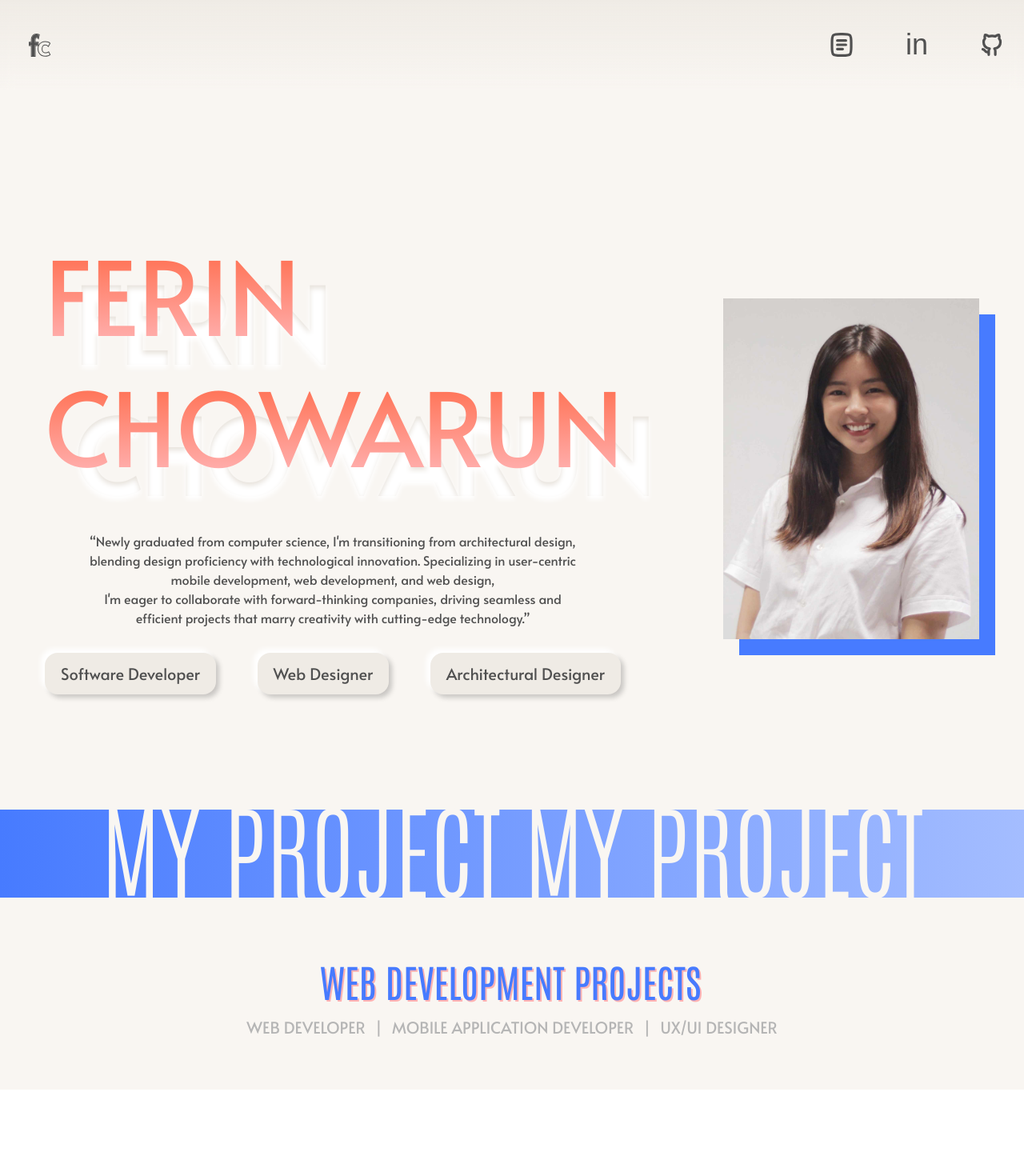
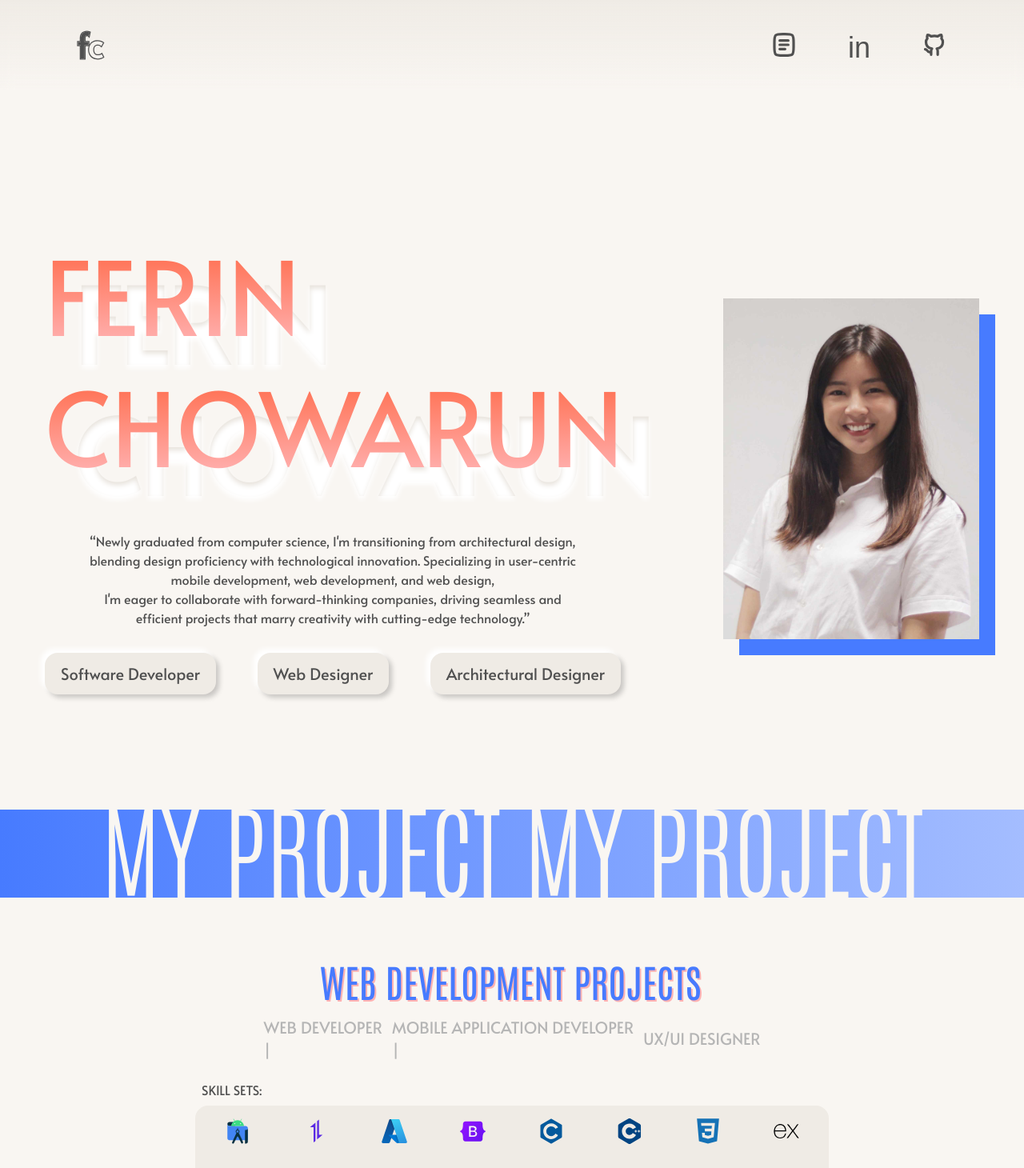
Before and after one commit to nrrri/ferin-portfolio, a React (Vite) app: page / in a window 1280 px wide. Shown: the top 1460 px of the page at 80% size. Before the commit the page ends 1362 px from the top, so only its background shows below. Built offline with nearby package versions, Linux system fonts and the light colour scheme; a web font is replaced by a local one.

Commit message:
fix: navbar text

```diff
--- a/src/App.tsx
+++ b/src/App.tsx
@@ -7,14 +7,12 @@ function App() {
 
   return (
     <div className='flex flex-col bg-bgday100 text-grey400 h-full pb-12'>
-    {/* <div className='bg-bgday100 text-grey400 w-screen'> */}
         <NavBar />
 
         <Cover />
         <Banner text='My Project '/>
         <WebDevProject />
 
-    {/* </div> */}
     </div>
   )
 }
--- a/src/components/Banner.tsx
+++ b/src/components/Banner.tsx
@@ -13,12 +13,11 @@ const Banner = ({ text }: { text: string }) => {
     }, [text]);
 
     return (
-        <div ref={containerRef} className="flex items-center justify-center relative h-[52px] md:h-[110px] bg-gradient-to-r from-secondary200 to-secondary100">
+        <div ref={containerRef} className="flex items-center justify-center relative h-[52px] md:h-[110px] bg-gradient-to-r from-secondary200 to-secondary100 overflow-hidden">
             <span ref={textRef} className="flex text-6xl md:text-9xl text-bgday100 leading-none uppercase font-antonio banner space-x-24 text-nowrap" >
                 {text.repeat(repeatCount)}
             </span>
         </div >
-
     );
 }
 
--- a/src/components/Cover.tsx
+++ b/src/components/Cover.tsx
@@ -30,8 +30,8 @@ function Cover() {
 
                 {/* job title */}
                 <div className="flex w-auto md:flex-row flex-col md:justify-between justify-center font-alata text-xl items-center gap-6">
-                    {careerTitle.map((title) => {
-                        return <div className={titleBubble}>{title}</div>
+                    {careerTitle.map((title,idx) => {
+                        return <div key={idx} className={titleBubble}>{title}</div>
                     })}
                 </div>
             </section>
--- a/src/components/NavBar.tsx
+++ b/src/components/NavBar.tsx
@@ -2,33 +2,45 @@ import resumeIcon from '../assets/resume-4-svgrepo-com.svg'
 import githubIcon from '../assets/github-svgrepo-com.svg'
 import logo from '../assets/LOGO.svg'
 
+function NavBar() {
 
-function NavBar() {
+    const socialLogo = [
+        {
+            name: 'resume',
+            link: 'https://www.canva.com/design/DAGEyz0j_a0/Jn-xNqfac8LDS14UU7n-PQ/view?utm_content=DAGEyz0j_a0&utm_campaign=designshare&utm_medium=link&utm_source=editor',
+            logo: resumeIcon,
+        },
+        {
+            name: 'linkedin',
+            link: 'https://www.linkedin.com/in/ferin-chowarun/',
+            logo: 'in',
+        },
+        {
+            name: 'github',
+            link: 'https://github.com/nrrri',
+            logo: githubIcon,
+        }
+    ]
+
     // todo: add tooltip
-    return <div className="flex items-center h-28 bg-gradient-to-b backdrop-blur from-bgday200 w-100 justify-between pl-4 pr-6">
+    return <div className="flex items-center h-28 bg-gradient-to-b backdrop-blur from-bgday200 w-100 justify-between pl-4 pr-6 sm:pl-20 sm:pr-24">
         {/* logo */}
         <a href="/">
-            <img src={logo} className='' alt="" />
+            <img className='scale-125' src={logo} alt="Ferin's Portfolio" />
         </a>
         {/* menu */}
-        <div className="flex gap-16 justify-around items-center">
-            <div>
-                <a href="https://www.canva.com/design/DAGEyz0j_a0/Jn-xNqfac8LDS14UU7n-PQ/view?utm_content=DAGEyz0j_a0&utm_campaign=designshare&utm_medium=link&utm_source=editor">
-                    <img className="max-h-8" src={resumeIcon} alt="" />
-                </a>
-            </div>
-            <div>
-                <a href="https://www.linkedin.com/in/ferin-chowarun/" className='text-4xl font-ntr'>in</a>
+        <div className="flex gap-5 sm:gap-16 justify-around items-center">
+            {Object.values(socialLogo).map((item) => {
+                return (
+                <div className='flex flex-col items-center justify-between sm:mt-0 mt-6'>
+                    <a className={`${item.name === 'linkedin' ? 'text-4xl font-ntr h-[32px]' : ''} scale-75 sm:scale-100`} href={item.link}>{item.name === 'linkedin' ? item.logo : <img className='max-h-8' src={item.logo} alt={item.name} />}
+                    </a>
+                    <p className='sm:hidden bg-gradient-to-b from-primary300 to-primary100 text-transparent bg-clip-text font-alata font-light text-sm'>{item.name}</p>
+                </div>
+                )})}
+    </div>
 
-            </div>
-            <div>
-                <a href="https://github.com/nrrri">
-                    <img className="max-h-8" src={githubIcon} alt="" />
-                </a>
-            </div>
-        </div>
-
-    </div>
+    </div >
 }
 
 export default NavBar
--- a/src/components/Skills.tsx
+++ b/src/components/Skills.tsx
@@ -9,6 +9,7 @@ const Skills: React.FC = () => {
       const imageContext = import.meta.glob('../assets/icon-skills/*.{png,jpg,jpeg,svg}');
       const imagePaths = await Promise.all(
         Object.keys(imageContext).map(async (key) => {
+          // eslint-disable-next-line @typescript-eslint/no-explicit-any
           const module: any = await imageContext[key]();
           return module.default;
         })
@@ -24,10 +25,10 @@ const Skills: React.FC = () => {
       <div className="uppercase mb-16">
         <p className="m-2">Skill sets:</p>
         <div id="drop-shadow" className="bg-bgday200 p-4 rounded-2xl">
-          <div className="grid grid-cols-8 gap-6 justify-items-center items-center w-128 min-w-96 max-w-128">
+          <div className="grid grid-cols-6 md:grid-cols-8 gap-6 justify-items-center items-center max-w-128 lg:w-128 md:w-[600px] min-w-[300px]">
 
             {images.map((image, index) => (
-              <img key={index} src={image} alt={`Image ${index}`} className="w-8 h-8 mb-2 transform transition duration-500 hover:scale-150 " />
+              <img key={index} src={image} alt={`Image ${index}`} className="w-6 h-6 md:w-8 md:h-8 mb-2 transform transition duration-500 hover:scale-150 " />
             ))}
 
           </div>
--- a/src/components/WebDevProject.tsx
+++ b/src/components/WebDevProject.tsx
@@ -1,12 +1,12 @@
 import Skills from "./Skills"
-import ProjectCard from "./card/ProjectCards"
+import ProjectCard from "./WebDevProject/card/ProjectCards"
 
 function WebDevProject() {
     const jobSkill = ['web Developer', 'mobile application Developer', 'ux/ui designer']
     const skillTitle = 'web development projects'
 
     const checkScreenCondition = (idx: number) => {
-        return idx !== jobSkill.length - 1 && window.innerWidth >= 640
+        return idx !== jobSkill.length - 1 && window.innerWidth >= 768
     }
 
     const skillHeader = () => {
@@ -20,10 +20,10 @@ function WebDevProject() {
                 <div className="mb-4 flex md:flex-row items-center flex-col uppercase text-xl text-grey300 text-light gap-3">
                     {jobSkill.map((job, idx) => {
                         return (
-                            <>
-                                <p>{job}</p>
+                            <div key={idx}>
+                                <p >{job}</p>
                                 {checkScreenCondition(idx) && <p>|</p>}
-                            </>
+                            </div>
                         )
                     })}
                 </div>
@@ -33,9 +33,10 @@ function WebDevProject() {
     return (
         <div className="font-alata flex flex-col items-center justify-center">
             {skillHeader()}
-            {/* <Skills /> */}
 
-            {/* <ProjectCard /> */}
+            <Skills />
+
+            <ProjectCard />
 
 
         </div >
--- a/src/components/card/ProjectCards.tsx
+++ b/src/components/WebDevProject/card/ProjectCards.tsx
@@ -1,10 +1,11 @@
 import React from 'react';
-import { projects, Project } from './Projects'; // Assuming Projects.tsx contains your project data structure
+// import { projects, Project } from './Projects'; // Assuming Projects.tsx contains your project data structure
 import Card from './Card'; // Import the ProjectCard component
+import { Project, projects } from './Projects';
 
 const ProjectCards: React.FC = () => {
   return (
-    <div className=" grid grid-cols-3 justify-center gap-4 mb-16">
+    <div className=" grid md:grid-cols-2 xl:grid-cols-3 justify-center gap-4 mb-16">
       {projects.map((project: Project) => (
         <Card key={project.id} project={project} />
       ))}
```
Also changed, not shown: src/components/WebDevProject/card/Projects.tsx (renamed from src/components/card/Projects.tsx, +13 -12 lines), src/components/WebDevProject/card/Card.tsx (renamed from src/components/card/Card.tsx).
